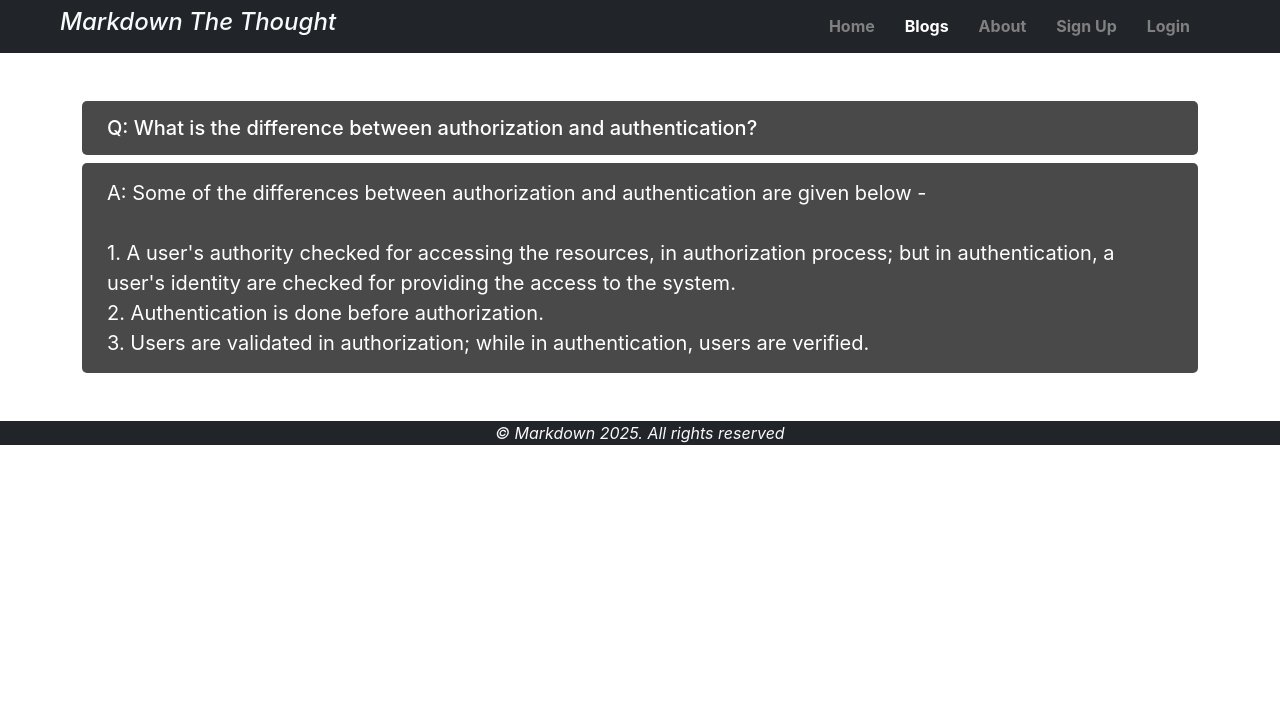
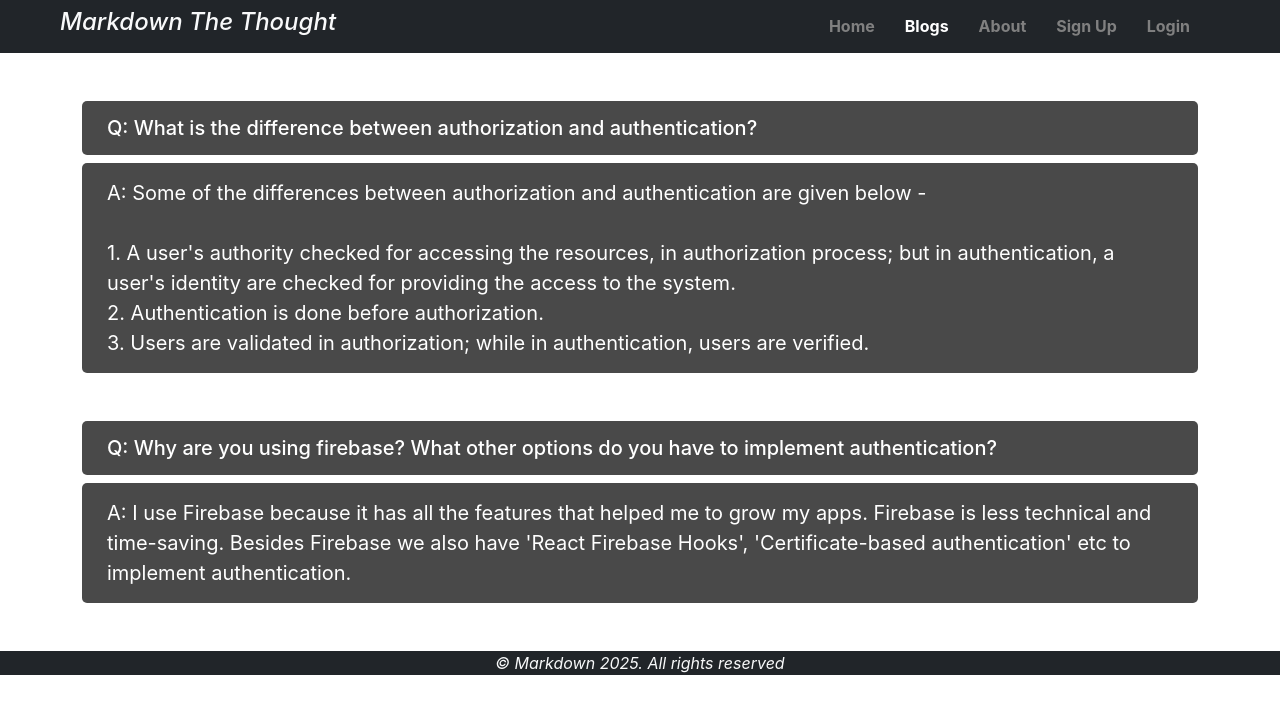
Before and after one commit to nahidahmed02/markdown-the-thought, a React (Create React App) app: page /blogs in a window 1280 px wide. Shown: the top 714 px of the page. Built offline with nearby package versions, Linux system fonts and the light colour scheme.

Commit message:
second Q&A added

```diff
--- a/src/components/Blogs/Blogs.js
+++ b/src/components/Blogs/Blogs.js
@@ -15,6 +15,10 @@ const Blogs = () => {
                 3. Users are validated in authorization; while in authentication, users are verified.
             </p>
 
+            <h2 className='Q-A mt-5'>Q: Why are you using firebase? What other options do you have to implement authentication?</h2>
+            <p className='Q-A'>A: I use Firebase because it has all the features that helped me to grow my apps. Firebase is less technical and time-saving. Besides Firebase we also have 'React Firebase Hooks', 'Certificate-based authentication' etc to implement authentication.
+            </p>
+
 
         </div>
     );
```
